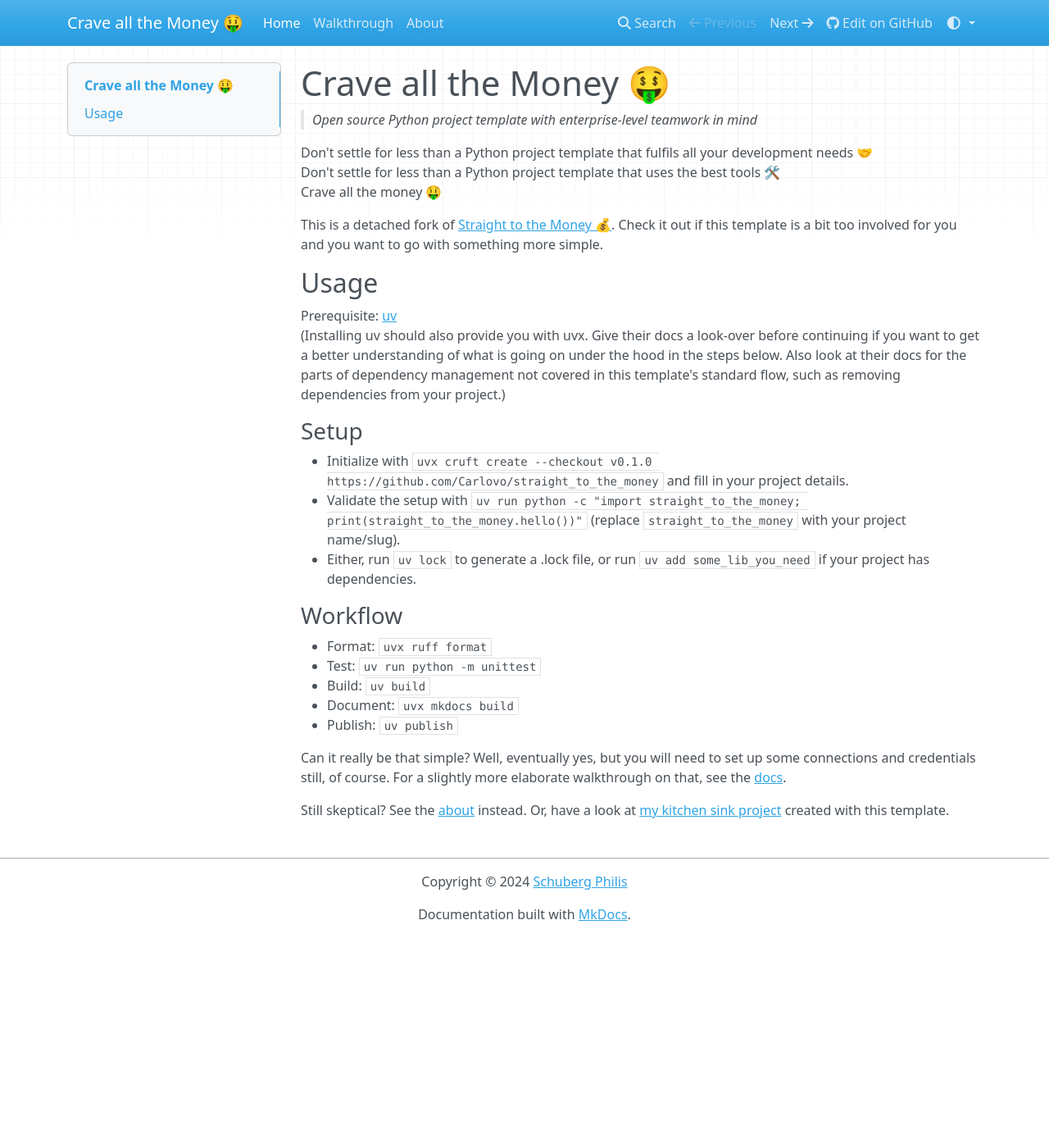
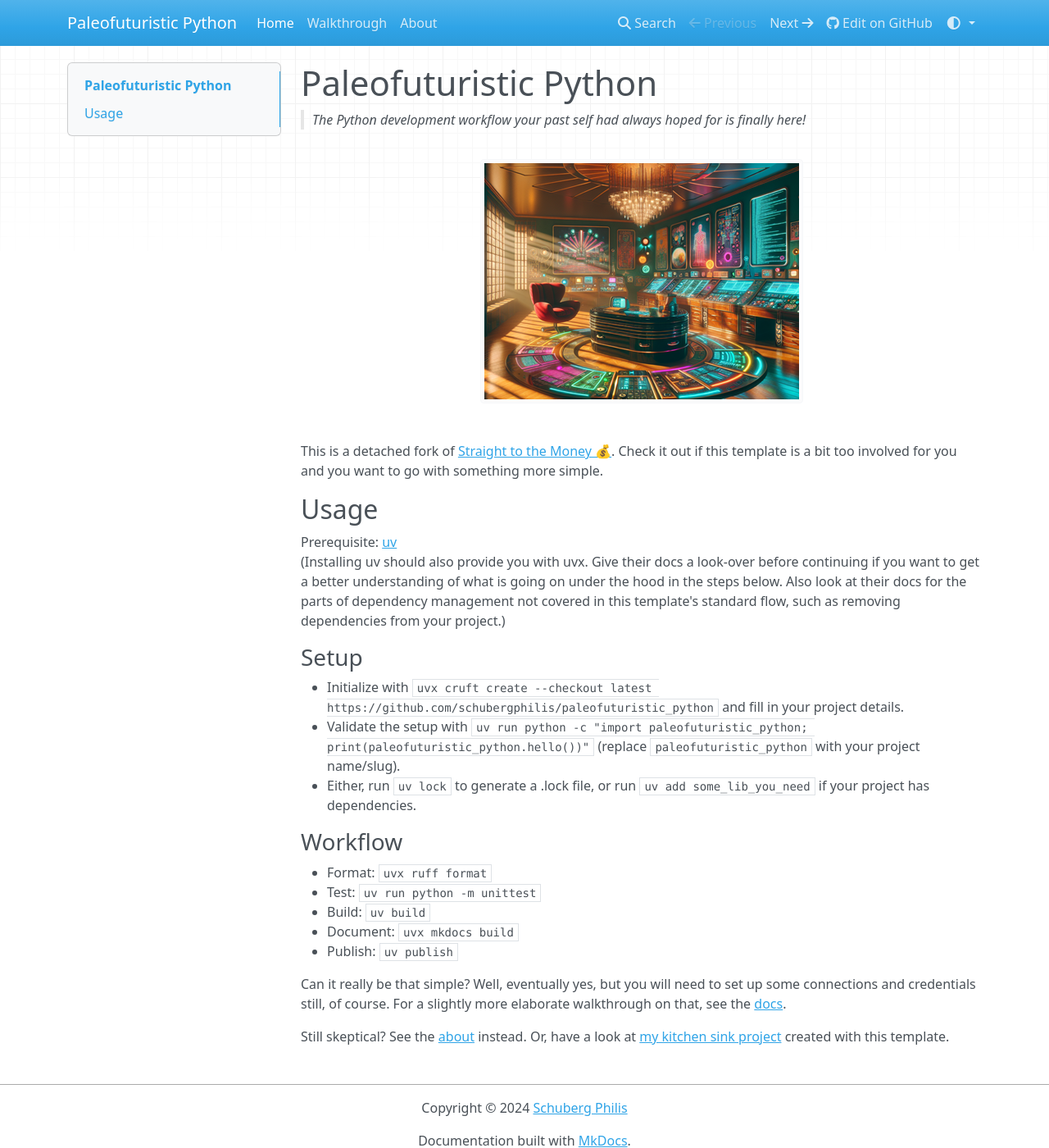
Before and after one commit to schubergphilis/paleofuturistic_python, an MkDocs documentation site: the page built from docs/index.md, in a window 1280 px wide and 1400 px high. Shown: the whole window at 82% size. Built offline with MkDocs 1.6.1, drawn with Linux system fonts in a browser that asks for light colours; nearby versions of some CDN libraries.

Commit message:
move project to correct namespace

```diff
--- a/docs/index.md
+++ b/docs/index.md
@@ -1,10 +1,10 @@
-# Crave all the Money 🤑
+# Paleofuturistic Python
 
-> _Open source Python project template with enterprise-level teamwork in mind_
+> _The Python development workflow your past self had always hoped for is finally here!_
 
-Don't settle for less than a Python project template that fulfils all your development needs 🤝
-Don't settle for less than a Python project template that uses the best tools 🛠️
-Crave all the money 🤑
+<p align="center">
+  <img src="./paleofuturistic_python.png?raw=true" alt="Paleofuturistic Environment"/>
+</p>
 
 This is a detached fork of [Straight to the Money 💰](https://github.com/Carlovo/straight_to_the_money).
 Check it out if this template is a bit too involved for you and you want to go with something more simple.
@@ -18,8 +18,8 @@ Also look at their docs for the parts of dependency management not covered in th
 
 ### Setup
 
-- Initialize with `uvx cruft create --checkout v0.1.0 https://github.com/Carlovo/straight_to_the_money` and fill in your project details.
-- Validate the setup with `uv run python -c "import straight_to_the_money; print(straight_to_the_money.hello())"` (replace `straight_to_the_money` with your project name/slug).
+- Initialize with `uvx cruft create --checkout latest https://github.com/schubergphilis/paleofuturistic_python` and fill in your project details.
+- Validate the setup with `uv run python -c "import paleofuturistic_python; print(paleofuturistic_python.hello())"` (replace `paleofuturistic_python` with your project name/slug).
 - Either, run `uv lock` to generate a .lock file, or run `uv add some_lib_you_need` if your project has dependencies.
 
 ### Workflow
@@ -32,8 +32,8 @@ Also look at their docs for the parts of dependency management not covered in th
 
 Can it really be that simple?
 Well, eventually yes, but you will need to set up some connections and credentials still, of course.
-For a slightly more elaborate walkthrough on that, see the [docs](https://carlovo.github.io/straight_to_the_money/walkthrough/).
+For a slightly more elaborate walkthrough on that, see the [docs](walkthrough.md).
 
 Still skeptical?
-See the [about](https://carlovo.github.io/straight_to_the_money/about/) instead.
-Or, have a look at [my kitchen sink project](https://github.com/Carlovo/straight_to_the_kitchen_sink) created with this template.
+See the [about](about.md) instead.
+Or, have a look at [my kitchen sink project](https://github.com/carlovoSBP/kitchen_sink_full_of_cravings) created with this template.
--- a/mkdocs.yml
+++ b/mkdocs.yml
@@ -1,8 +1,8 @@
-site_name: Crave all the Money 🤑
+site_name: Paleofuturistic Python
 site_author: Carlo 'carlovo' van Overbeek
-site_description: Open source Python project template with enterprise-level teamwork in mind
+site_description: The Python development workflow your past self had always hoped for is finally here!
 
-repo_url: https://github.com/carlovoSBP/crave_all_the_money
+repo_url: https://github.com/schubergphilis/paleofuturistic_python
 edit_uri: blob/main/docs/
 
 theme:
```
Also changed, not shown: README.md (+9 -9 lines), cookiecutter.json (+4 -4 lines), docs/walkthrough.md (+4 -4 lines), docs/paleofuturistic_python.png (added).
